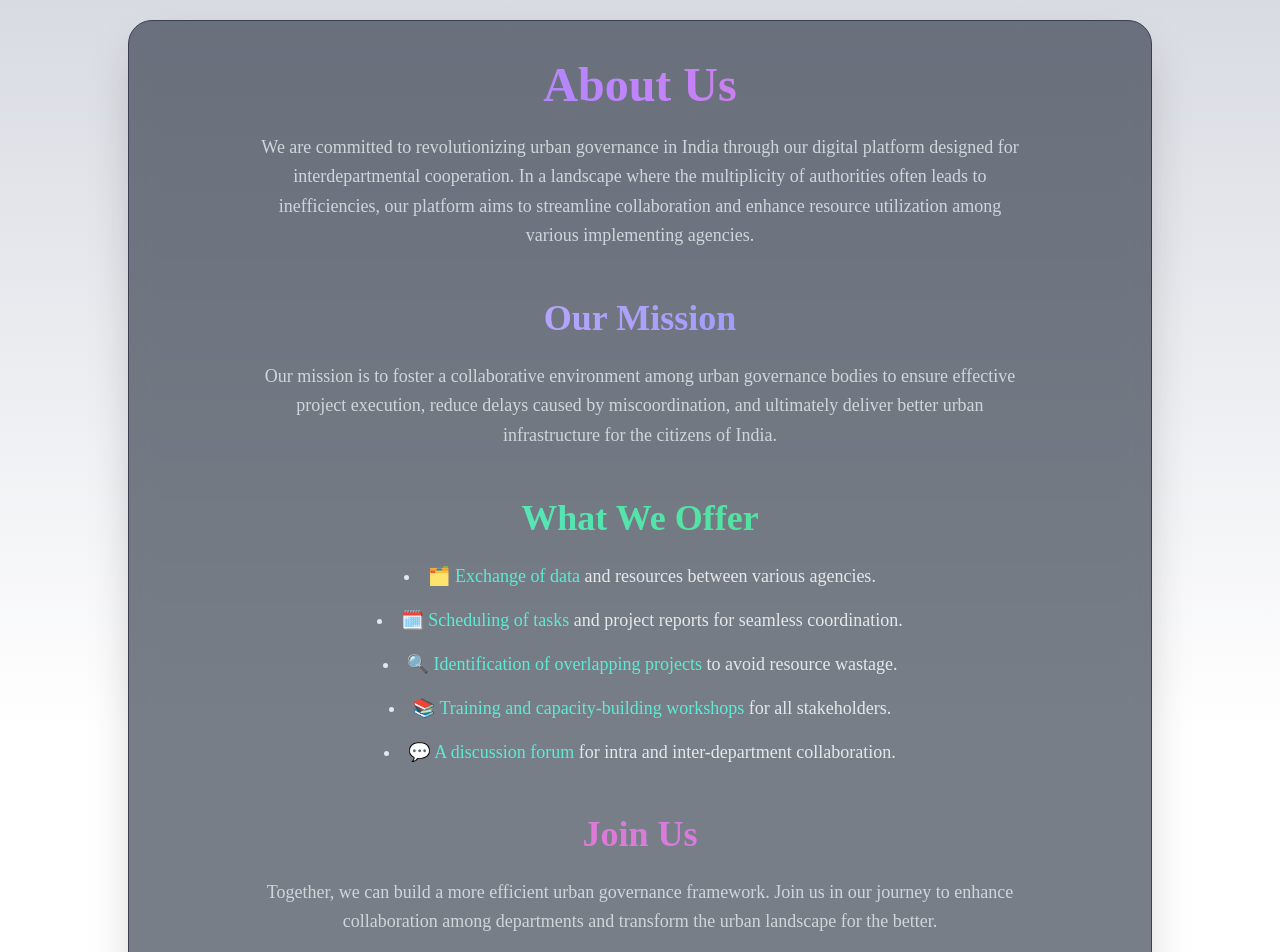
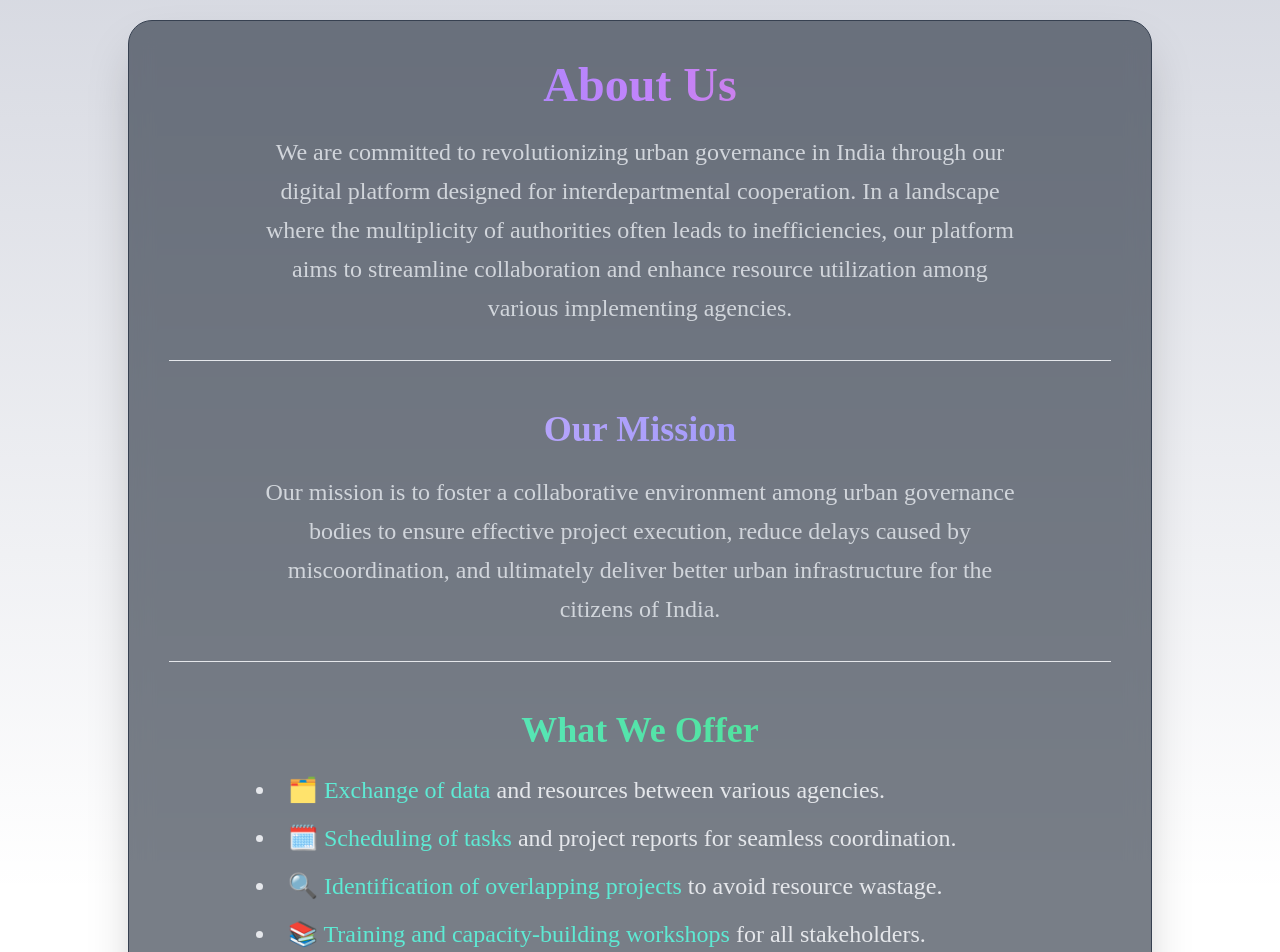
Before and after one commit to nannagaramchareesh/Civic-Alliance, a React (Create React App) app: page /about in a window 1280 px wide. Shown: the part 100-1052 px from the top of the page. Built offline with nearby package versions, Linux system fonts and the light colour scheme.

Commit message:
fixed features

```diff
--- a/src/components/Aboutus.js
+++ b/src/components/Aboutus.js
@@ -5,33 +5,36 @@ export default function Aboutus() {
     <div>
       {/* Background Color Applied */}
       <div className="flex flex-col items-center justify-center min-h-screen dark:bg-gray-900 text-gray-300 p-8">
-        <div className="relative bg-gray-800 bg-opacity-60 rounded-3xl p-10 shadow-2xl max-w-5xl w-full text-center backdrop-blur-md border border-gray-700">
+        <div className="relative bg-gray-800 bg-opacity-60 rounded-3xl backdrop-blur-md border border-gray-700  shadow-2xl p-10 max-w-5xl w-full text-center">
           <h1 className="text-5xl font-extrabold text-center text-transparent bg-clip-text bg-gradient-to-r from-indigo-400 via-purple-400 to-pink-400 mb-6">
             About Us
           </h1>
-          <p className="text-lg text-gray-300 mb-8 text-center max-w-3xl mx-auto leading-relaxed">
+          <p className="text-2xl text-gray-300 mb-8 text-center max-w-3xl mx-auto leading-relaxed">
             We are committed to revolutionizing urban governance in India through our digital platform designed for interdepartmental cooperation.
             In a landscape where the multiplicity of authorities often leads to inefficiencies, our platform aims to streamline collaboration
             and enhance resource utilization among various implementing agencies.
           </p>
+          <hr className="my-6 border-gray-200 sm:mx-auto dark:border-gray-700 lg:my-8"/>
 
           <h2 className="text-4xl font-semibold mt-12 mb-6 text-transparent bg-clip-text bg-gradient-to-r from-purple-300 to-indigo-400">Our Mission</h2>
-          <p className="text-lg text-gray-300 mb-8 text-center max-w-3xl mx-auto leading-relaxed">
+          <p className="text-2xl text-gray-300 mb-8 text-center max-w-3xl mx-auto leading-relaxed">
             Our mission is to foster a collaborative environment among urban governance bodies to ensure effective project execution,
             reduce delays caused by miscoordination, and ultimately deliver better urban infrastructure for the citizens of India.
           </p>
+          <hr className="my-6 border-gray-200 sm:mx-auto dark:border-gray-700 lg:my-8"/>
 
           <h2 className="text-4xl font-semibold mt-12 mb-6 text-transparent bg-clip-text bg-gradient-to-r from-teal-300 to-green-400">What We Offer</h2>
-          <ul className="list-disc list-inside text-lg text-gray-200 mb-8 max-w-3xl mx-auto space-y-4">
+          <ul className="list-disc list-inside text-2xl text-gray-200 mb-8 max-w-3xl flex flex-col justify-start items-start mx-auto space-y-4">
             <li className="transition-transform transform hover:scale-105 duration-300"><span className="text-teal-300">🗂️ Exchange of data</span> and resources between various agencies.</li>
             <li className="transition-transform transform hover:scale-105 duration-300"><span className="text-teal-300">🗓️ Scheduling of tasks</span> and project reports for seamless coordination.</li>
             <li className="transition-transform transform hover:scale-105 duration-300"><span className="text-teal-300">🔍 Identification of overlapping projects</span> to avoid resource wastage.</li>
             <li className="transition-transform transform hover:scale-105 duration-300"><span className="text-teal-300">📚 Training and capacity-building workshops</span> for all stakeholders.</li>
             <li className="transition-transform transform hover:scale-105 duration-300"><span className="text-teal-300">💬 A discussion forum</span> for intra and inter-department collaboration.</li>
           </ul>
+          <hr className="my-6 border-gray-200 sm:mx-auto dark:border-gray-700 lg:my-8"/>
 
           <h2 className="text-4xl font-semibold mt-12 mb-6 text-transparent bg-clip-text bg-gradient-to-r from-pink-400 to-purple-400">Join Us</h2>
-          <p className="text-lg text-gray-300 mb-8 text-center max-w-3xl mx-auto leading-relaxed">
+          <p className="text-2xl  text-gray-300 mb-8 text-center max-w-3xl mx-auto leading-relaxed">
             Together, we can build a more efficient urban governance framework. Join us in our journey to enhance collaboration
             among departments and transform the urban landscape for the better.
           </p>
--- a/src/components/Navbar.js
+++ b/src/components/Navbar.js
@@ -24,7 +24,7 @@ export default function Navbar() {
                         </li>
 
                         <li>
-                            <Link to="/" className="block hover:underline py-2 pl-3 pr-4 text-gray-700 border-b border-gray-100 hover:bg-gray-50 lg:hover:bg-transparent lg:border-0 lg:hover:text-purple-700 lg:p-0 dark:text-gray-400 lg:dark:hover:text-white dark:hover:bg-gray-700 dark:hover:text-white lg:dark:hover:bg-transparent dark:border-gray-700">Features</Link>
+                            <a href="#features" className="block hover:underline py-2 pl-3 pr-4 text-gray-700 border-b border-gray-100 hover:bg-gray-50 lg:hover:bg-transparent lg:border-0 lg:hover:text-purple-700 lg:p-0 dark:text-gray-400 lg:dark:hover:text-white dark:hover:bg-gray-700 dark:hover:text-white lg:dark:hover:bg-transparent dark:border-gray-700">Features</a>
                         </li>
 
                         <li>
```
